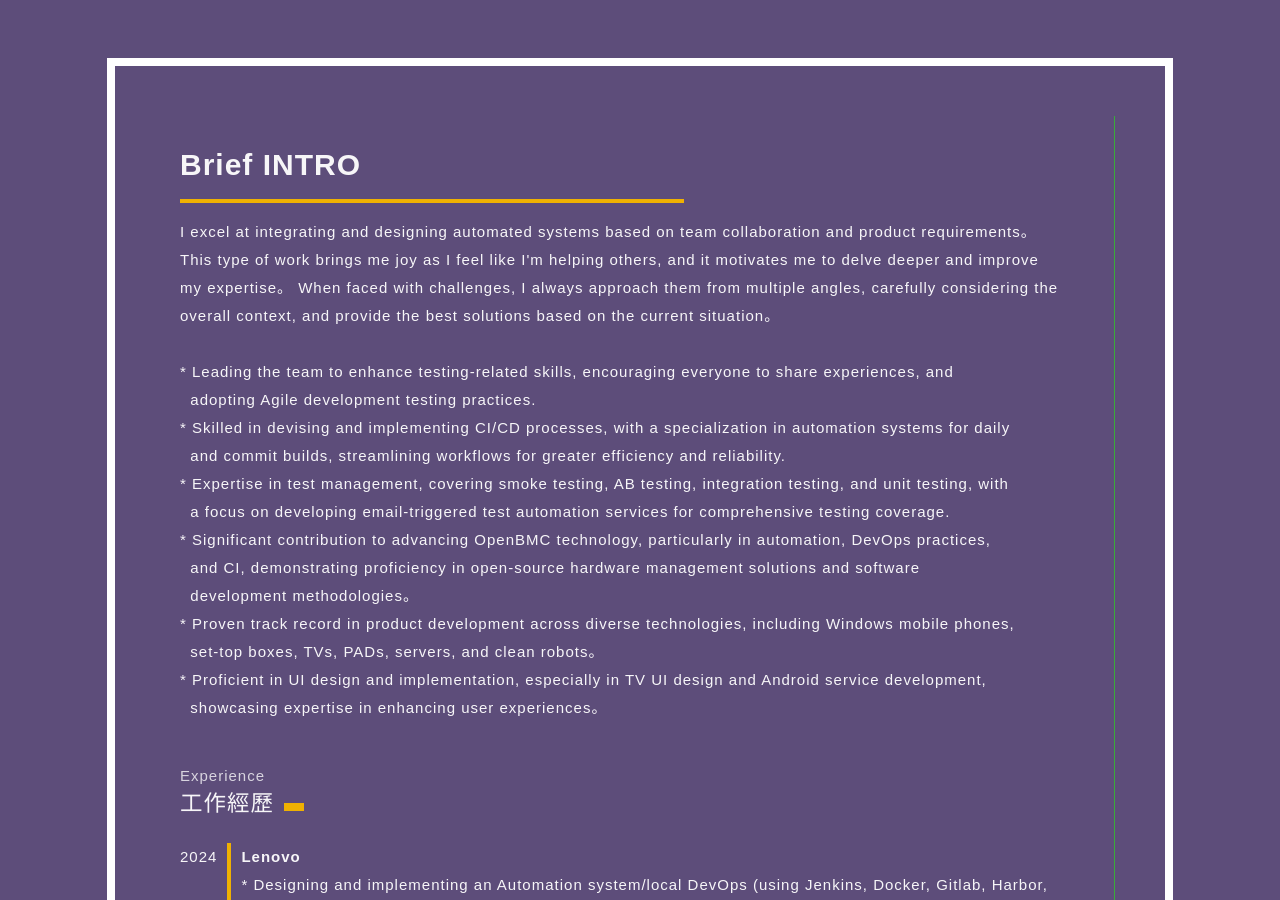
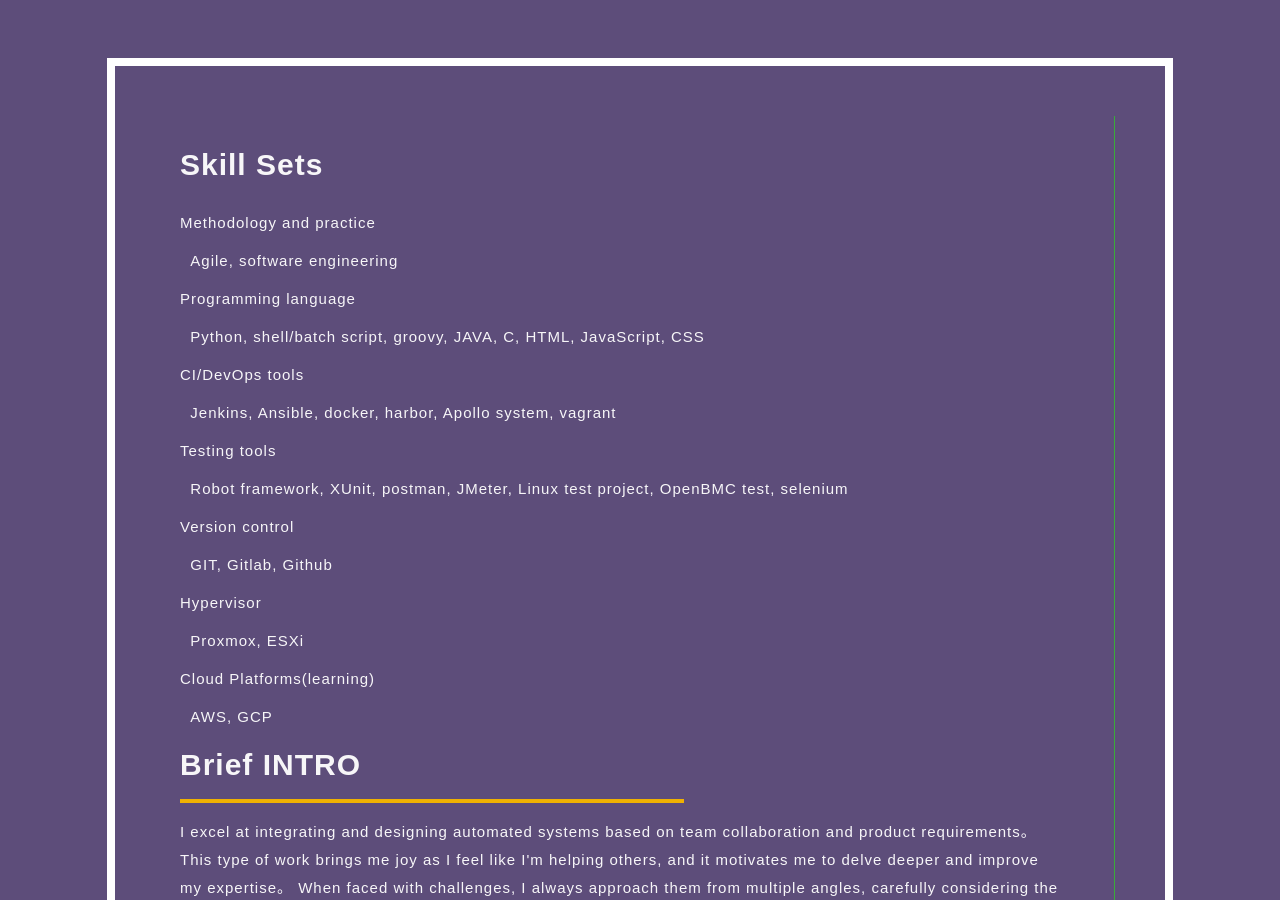
Before and after one commit to gitmaruneko/gitmaruneko.github.io, a Jekyll site: the page personal_detail.html, which Jekyll copies as it is, in a window 1280 px wide and 900 px high. Built offline with Jekyll 4.4.1, drawn with Linux system fonts in a browser that asks for light colours.

Commit message:
Add skill sets

```diff
--- a/personal_detail.html
+++ b/personal_detail.html
@@ -10,6 +10,19 @@
 <body>
   <div class="resume">
     <div class="left">
+      <div class="block">
+        <h1>Skill Sets</h1>
+         <ul class="listProgram">
+          <li>Methodology and practice</li><li>&nbsp;&nbsp;Agile, software engineering</li>
+          <li>Programming language</li><li>&nbsp;&nbsp;Python, shell/batch script, groovy, JAVA, C, HTML, JavaScript, CSS</li>
+          <li>CI/DevOps tools</li><li>&nbsp;&nbsp;Jenkins, Ansible, docker, harbor, Apollo system, vagrant</li>
+          <li>Testing tools</li><li>&nbsp;&nbsp;Robot framework, XUnit, postman, JMeter, Linux test project, OpenBMC test, selenium</li>
+          <li>Version control</li><li>&nbsp;&nbsp;GIT, Gitlab, Github</li>
+          <li>Hypervisor</li><li>&nbsp;&nbsp;Proxmox, ESXi</li>
+          <li>Cloud Platforms(learning)</li><li>&nbsp;&nbsp;AWS, GCP</li>
+          </li>
+        </ul>
+      </div>
       <h1>Brief INTRO</h1>
       <hr>
       <p>I excel at integrating and designing automated systems based on team collaboration and product requirements。
```
